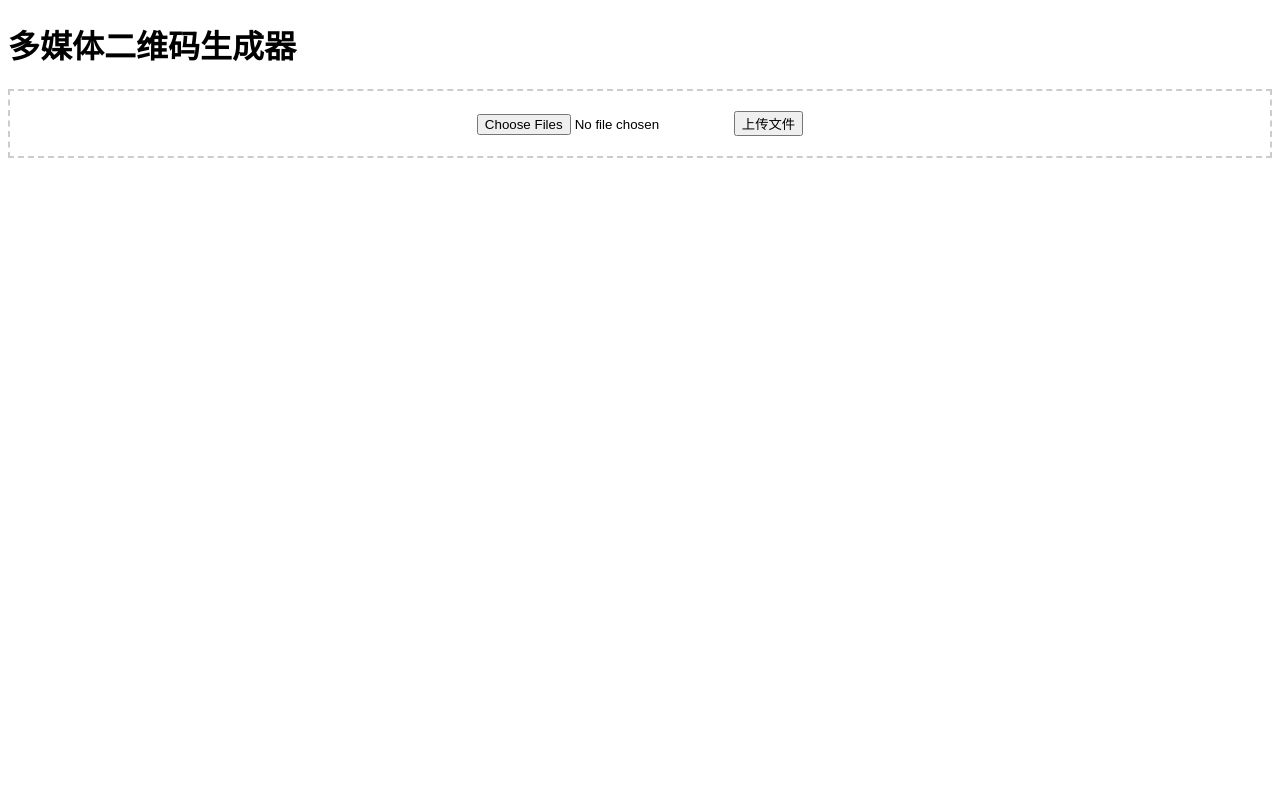
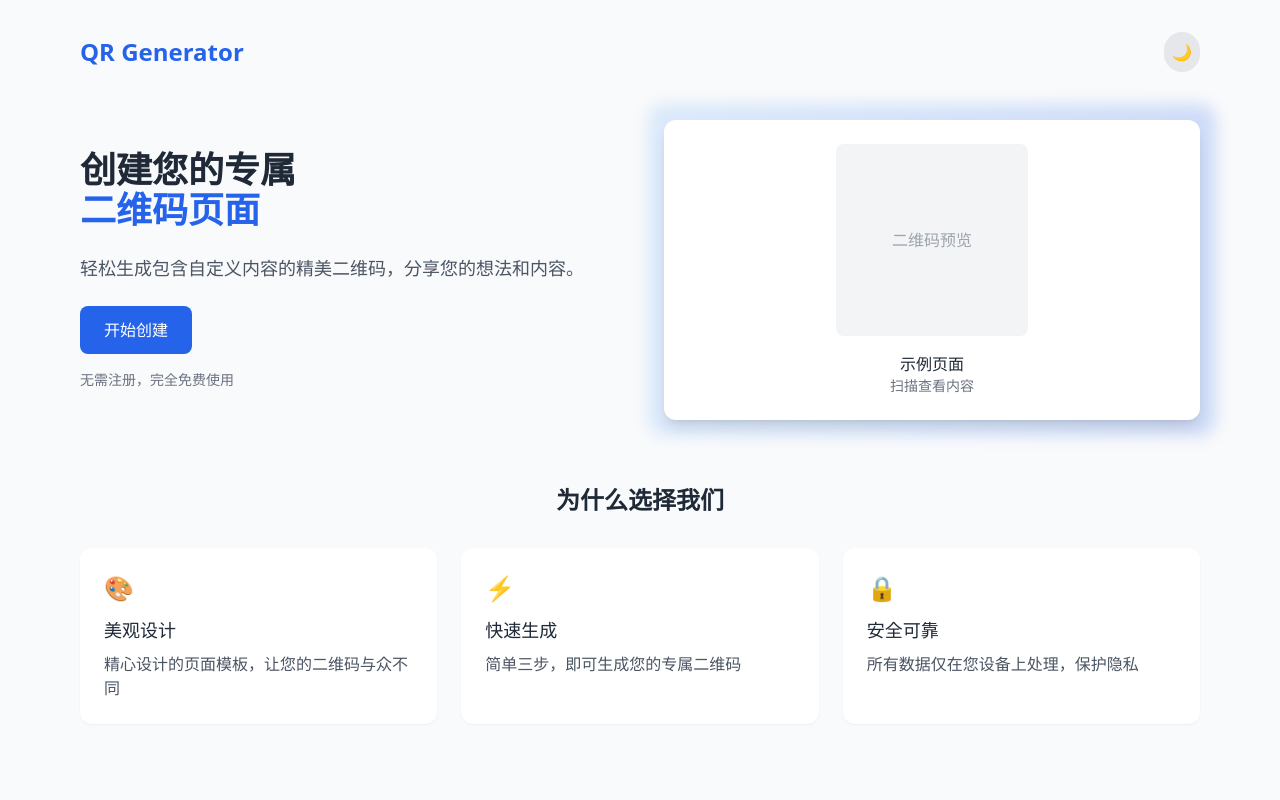
Before and after one commit to zhenda-hub/make-qr, a FastAPI app: page / in a window 1280 px wide. Run offline with FastAPI, Linux system fonts and the light colour scheme; some libraries are stand-ins or nearby versions.

Commit message:
update: index

```diff
--- a/templates/index.html
+++ b/templates/index.html
@@ -1,56 +1,96 @@
 <!DOCTYPE html>
-<html>
+<html x-data="{ darkMode: localStorage.getItem('darkMode') === 'true' }"
+      x-init="$watch('darkMode', val => {
+        localStorage.setItem('darkMode', val);
+        document.documentElement.classList.toggle('dark', val);
+      })"
+      :class="{ 'dark': darkMode }">
 <head>
-    <title>QR Generator</title>
-    <style>
-        .upload-area {
-            border: 2px dashed #ccc;
-            padding: 20px;
-            text-align: center;
-            margin: 20px 0;
+    <title>QR 生成器</title>
+    <script src="https://cdn.tailwindcss.com"></script>
+    <script src="https://cdn.jsdelivr.net/npm/alpinejs@3.13.0/dist/cdn.min.js" defer></script>
+    <script>
+        tailwind.config = {
+            darkMode: 'class',
+            theme: {
+                extend: {
+                    colors: {
+                        primary: {"50":"#eff6ff","100":"#dbeafe","200":"#bfdbfe","300":"#93c5fd","400":"#60a5fa","500":"#3b82f6","600":"#2563eb","700":"#1d4ed8","800":"#1e40af","900":"#1e3a8a"}
+                    }
+                }
+            }
         }
-        .progress {
-            margin-top: 10px;
-            display: none;
-        }
-    </style>
+    </script>
 </head>
-<body>
-    <h1>多媒体二维码生成器</h1>
+<body class="bg-gray-50 dark:bg-gray-900 min-h-screen transition-colors duration-200">
+    <div class="container mx-auto px-4 py-8 max-w-6xl">
+        <!-- 导航栏 -->
+        <nav class="flex justify-between items-center mb-12">
+            <div class="text-2xl font-bold text-primary-600 dark:text-primary-400">QR Generator</div>
+            <button @click="darkMode = !darkMode" class="p-2 rounded-full bg-gray-200 dark:bg-gray-700">
+                <span x-show="!darkMode">🌙</span>
+                <span x-show="darkMode">☀️</span>
+            </button>
+        </nav>
 
-    <form id="uploadForm" enctype="multipart/form-data">
-        <div class="upload-area">
-            <input type="file" name="files" multiple accept="image/*,video/*">
-            <button type="submit">上传文件</button>
+        <!-- 主内容 -->
+        <div class="grid md:grid-cols-2 gap-12 items-center">
+            <div class="space-y-6">
+                <h1 class="text-4xl font-bold text-gray-800 dark:text-white">
+                    创建您的专属<br>
+                    <span class="text-primary-600 dark:text-primary-400">二维码页面</span>
+                </h1>
+                <p class="text-lg text-gray-600 dark:text-gray-300">
+                    轻松生成包含自定义内容的精美二维码，分享您的想法和内容。
+                </p>
+                <div class="space-y-4">
+                    <a href="/qr-form" class="inline-block px-6 py-3 bg-primary-600 hover:bg-primary-700 text-white rounded-lg font-medium transition-colors">
+                        开始创建
+                    </a>
+                    <p class="text-sm text-gray-500 dark:text-gray-400">
+                        无需注册，完全免费使用
+                    </p>
+                </div>
+            </div>
+            <div class="hidden md:block">
+                <div class="relative">
+                    <div class="absolute -inset-4 bg-gradient-to-r from-primary-400 to-primary-600 rounded-2xl opacity-20 blur"></div>
+                    <div class="relative bg-white dark:bg-gray-800 rounded-xl shadow-lg p-6">
+                        <div class="flex justify-center mb-4">
+                            <div class="w-48 h-48 bg-gray-100 dark:bg-gray-700 rounded-lg flex items-center justify-center">
+                                <span class="text-gray-400 dark:text-gray-500">二维码预览</span>
+                            </div>
+                        </div>
+                        <div class="text-center">
+                            <h3 class="font-medium text-gray-800 dark:text-white">示例页面</h3>
+                            <p class="text-sm text-gray-500 dark:text-gray-400">扫描查看内容</p>
+                        </div>
+                    </div>
+                </div>
+            </div>
         </div>
-        <div class="progress" id="progress">上传中...</div>
-    </form>
 
-    <script>
-        document.getElementById('uploadForm').onsubmit = async (e) => {
-            e.preventDefault();
-            const progress = document.getElementById('progress');
-            progress.style.display = 'block';
-
-            const formData = new FormData();
-            const files = document.querySelector('input[type="file"]').files;
-            for (let i = 0; i < files.length; i++) {
-                formData.append('files', files[i]);
-            }
-
-            try {
-                const response = await fetch('/upload', {
-                    method: 'POST',
-                    body: formData
-                });
-                const result = await response.json();
-                alert(result.message);
-            } catch (error) {
-                alert('上传失败: ' + error);
-            } finally {
-                progress.style.display = 'none';
-            }
-        };
-    </script>
+        <!-- 功能特点 -->
+        <div class="mt-16">
+            <h2 class="text-2xl font-bold text-center mb-8 text-gray-800 dark:text-white">为什么选择我们</h2>
+            <div class="grid md:grid-cols-3 gap-6">
+                <div class="bg-white dark:bg-gray-800 p-6 rounded-xl shadow-sm">
+                    <div class="text-primary-500 dark:text-primary-400 text-2xl mb-3">🎨</div>
+                    <h3 class="font-medium text-lg mb-2 text-gray-800 dark:text-white">美观设计</h3>
+                    <p class="text-gray-600 dark:text-gray-400">精心设计的页面模板，让您的二维码与众不同</p>
+                </div>
+                <div class="bg-white dark:bg-gray-800 p-6 rounded-xl shadow-sm">
+                    <div class="text-primary-500 dark:text-primary-400 text-2xl mb-3">⚡</div>
+                    <h3 class="font-medium text-lg mb-2 text-gray-800 dark:text-white">快速生成</h3>
+                    <p class="text-gray-600 dark:text-gray-400">简单三步，即可生成您的专属二维码</p>
+                </div>
+                <div class="bg-white dark:bg-gray-800 p-6 rounded-xl shadow-sm">
+                    <div class="text-primary-500 dark:text-primary-400 text-2xl mb-3">🔒</div>
+                    <h3 class="font-medium text-lg mb-2 text-gray-800 dark:text-white">安全可靠</h3>
+                    <p class="text-gray-600 dark:text-gray-400">所有数据仅在您设备上处理，保护隐私</p>
+                </div>
+            </div>
+        </div>
+    </div>
 </body>
 </html>
```
Also changed, not shown: plan.md (added, +14 -0 lines), README.md.
